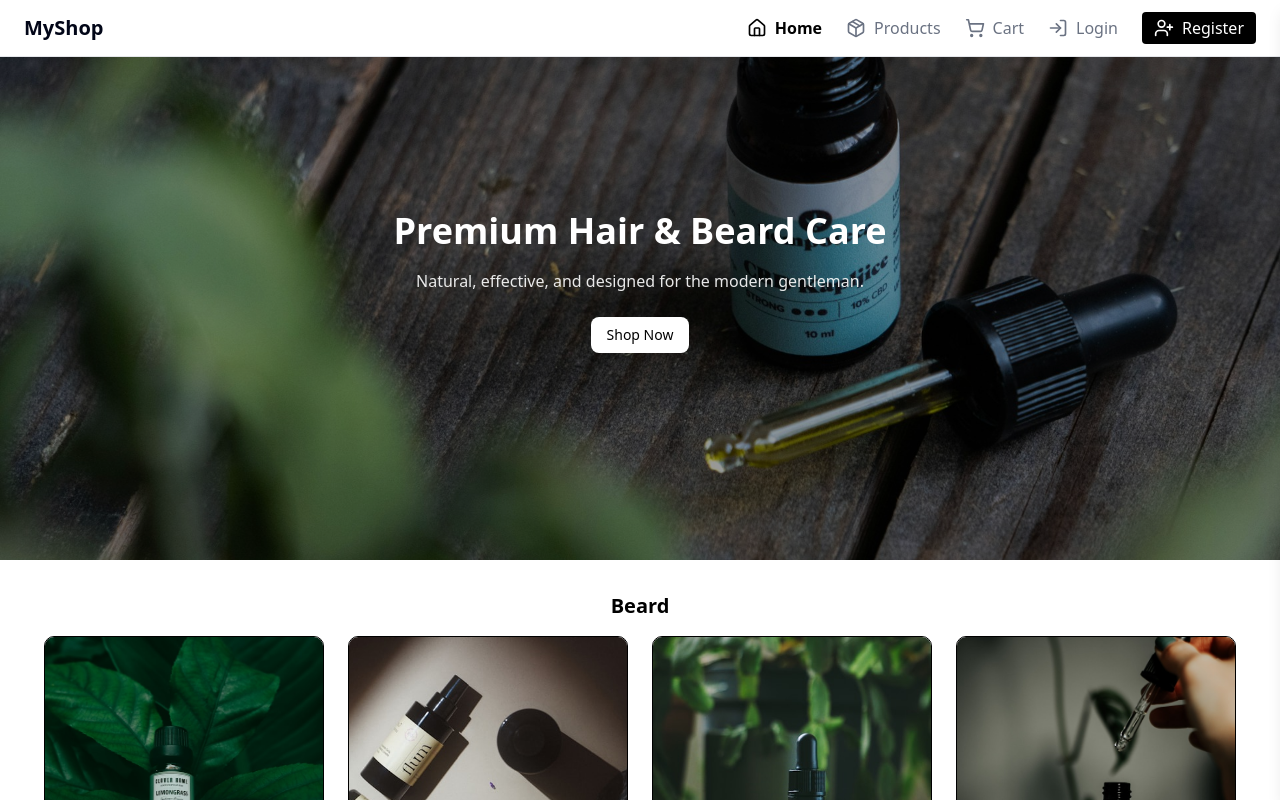
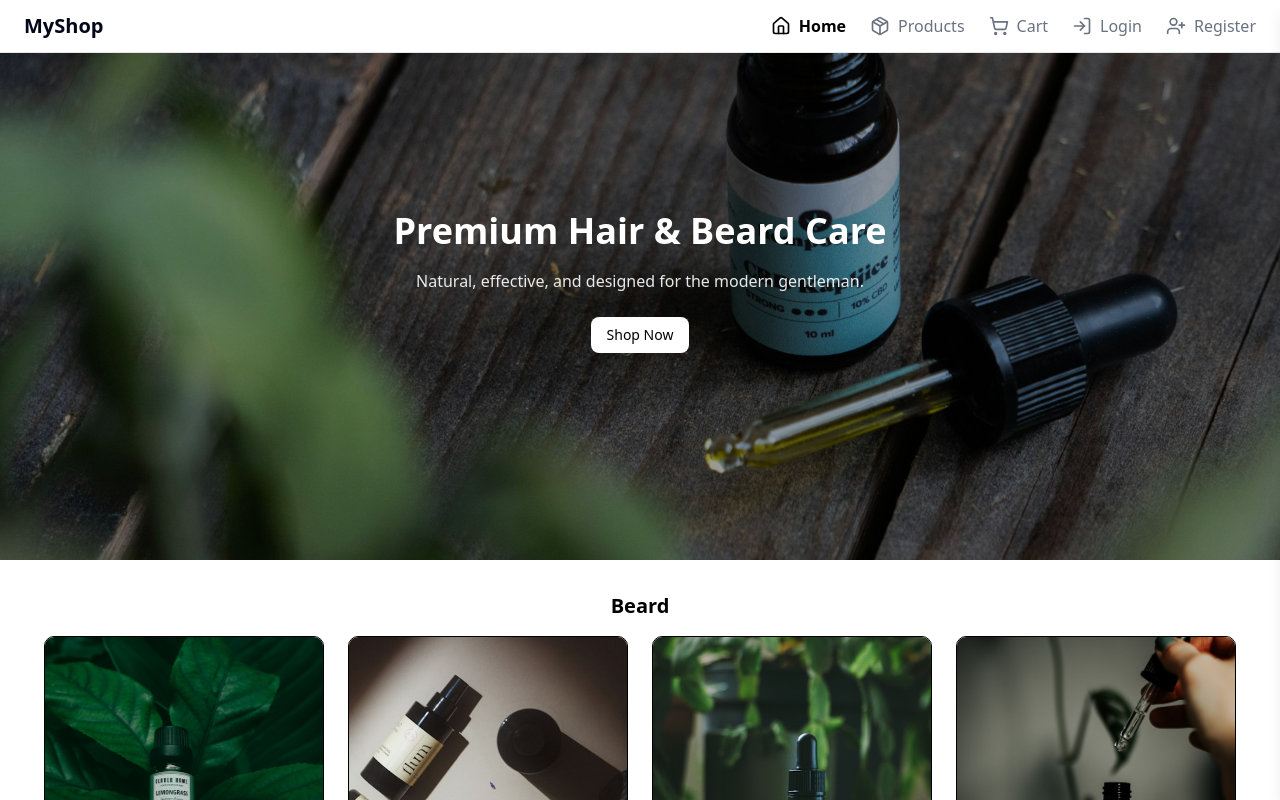
Before and after one commit to QavahEmporium/aluwaClientApp, a Next.js app: page / in a window 1280 px wide. Shown: the top 800 px of the page. Built offline with nearby package versions, Linux system fonts and the light colour scheme.

Commit message:
refactor: updated the navigation UI

```diff
--- a/components/ui/navigation.tsx
+++ b/components/ui/navigation.tsx
@@ -66,7 +66,7 @@ export function Navigation() {
               </Link>
               <Link
                 href="/register"
-                className="flex items-center gap-2 bg-black text-white px-3 py-1 rounded hover:bg-gray-900"
+                className="flex items-center gap-2 text-gray-500 hover:text-black font-medium"
               >
                 <UserPlus className="w-5 h-5" />
                 Register
```
